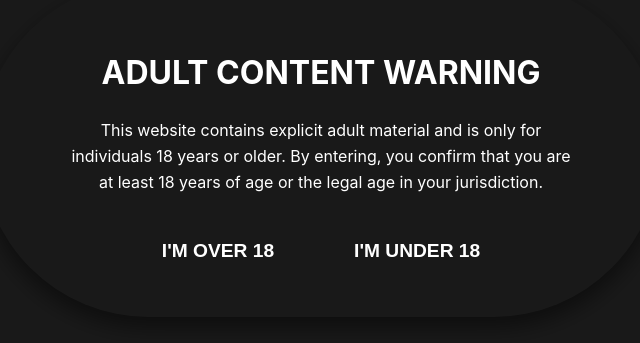
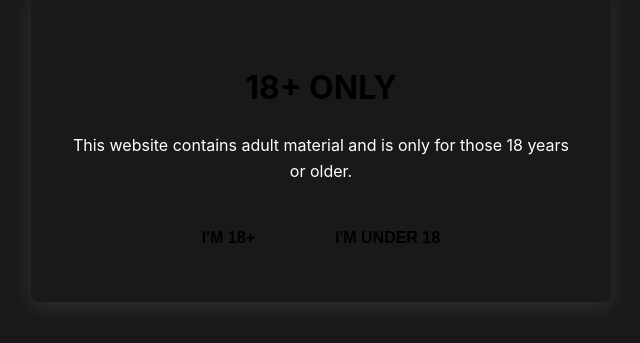
Before and after one commit to itsgbemi/cumtoys, a Next.js app: page / in a window 1280 px wide. Shown: the part 251-594 px from the top of the page, without its empty margins (319-959 px from the left). Built offline with nearby package versions, Linux system fonts and the light colour scheme.

Commit message:
Update index.js

```diff
--- a/pages/index.js
+++ b/pages/index.js
@@ -6,6 +6,7 @@ export default function CumToysStore() {
   const [isMobile, setIsMobile] = useState(false);
   const [activeFooterSections, setActiveFooterSections] = useState({});
   const [isAgeVerified, setIsAgeVerified] = useState(false);
+  const [isUnder18, setIsUnder18] = useState(false);
 
   useEffect(() => {
     const handleResize = () => { setIsMobile(window.innerWidth <= 768); };
@@ -18,12 +19,8 @@ export default function CumToysStore() {
     setActiveFooterSections(prev => ({ ...prev, [section]: !prev[section] }));
   };
 
-  const handleUnder18 = () => {
-    window.location.href = 'https://www.google.com'; // Redirect to safe site
-  };
-
   const styles = {
-    root: { '--font-xs': '0.75rem', '--font-sm': '0.875rem', '--font-base': '1rem', '--font-lg': '1.125rem', '--font-xl': '1.25rem', '--font-2xl': '1.5rem', '--font-3xl': '1.875rem', '--font-4xl': '2.25rem', '--font-5xl': '3rem', '--font-6xl': '3.75rem', '--color-black': '#000', '--color-white': '#fff', '--color-gray-100': '#f3f4f6', '--color-gray-200': '#e5e7eb', '--color-gray-300': '#d1d5db', '--color-gray-400': '#9ca3af', '--color-gray-500': '#6b7280', '--color-gray-600': '#4b5563', '--color-gray-700': '#374151', '--color-gray-800': '#1f2937', '--color-gray-900': '#111827', '--color-red-500': '#ef4444', '--color-red-600': '#dc2626', '--color-green-500': '#10b981' },
+    root: { '--font-xs': '0.75rem', '--font-sm': '0.875rem', '--font-base': '1rem', '--font-lg': '1.125rem', '--font-xl': '1.25rem', '--font-2xl': '1.5rem', '--font-3xl': '1.875rem', '--font-4xl': '2.25rem', '--font-5xl': '3rem', '--font-6xl': '3.75rem', '--color-black': '#000', '--color-white': '#fff', '--color-gray-100': '#f3f4f6', '--color-gray-200': '#e5e7eb', '--color-gray-300': '#d1d5db', '--color-gray-400': '#9ca3af', '--color-gray-500': '#6b7280', '--color-gray-600': '#4b5563', '--color-gray-700': '#374151', '--color-gray-800': '#1f2937', '--color-gray-900': '#111827', '--color-red-500': '#ef4444', '--color-red-600': '#dc2626' },
     global: { margin: 0, padding: 0, boxSizing: 'border-box', fontFamily: "'Inter', sans-serif", lineHeight: 1.6, color: 'var(--color-white)' },
     preHeader: { backgroundColor: 'var(--color-black)', padding: '8px 20px', display: 'flex', gap: '10px', justifyContent: 'space-between', alignItems: 'center' },
     shopNowBtn: { backgroundColor: 'var(--color-red-500)', color: 'var(--color-black)', padding: '6px 12px', border: 'none', fontSize: '0.6rem', fontWeight: 500, letterSpacing: '0.03em', minWidth: '80px', textAlign: 'center', textDecoration: 'none', display: 'inline-block', transition: 'background-color 0.3s', cursor: 'pointer' },
@@ -36,7 +33,6 @@ export default function CumToysStore() {
     footerList: { listStyle: 'none', overflow: 'hidden', transition: 'max-height 0.3s ease', maxHeight: isMobile ? 0 : '1000px' },
     activeFooterList: { maxHeight: '1000px' },
     footerBottom: { textAlign: isMobile ? 'left' : 'center', marginTop: '40px', paddingTop: '20px', borderTop: '1px solid #444', fontSize: 'var(--font-sm)' },
-    // Updated age gate styles
     ageGate: {
       position: 'fixed',
       top: 0,
@@ -45,74 +41,79 @@ export default function CumToysStore() {
       height: '100%',
       backgroundColor: 'rgba(0,0,0,0.9)',
       display: 'flex',
+      flexDirection: 'column',
       justifyContent: 'center',
       alignItems: 'center',
       zIndex: 1000
     },
     ageGateContent: {
-      backgroundColor: 'var(--color-gray-800)',
-      borderRadius: '9999px', // Pill shape
+      backgroundColor: 'var(--color-black)',
       padding: '40px',
-      maxWidth: '600px',
+      borderRadius: '8px',
+      boxShadow: '0 4px 20px rgba(255, 255, 255, 0.1)',
+      maxWidth: '500px',
       width: '90%',
-      textAlign: 'center',
-      boxShadow: '0 10px 25px rgba(0, 0, 0, 0.5)'
+      textAlign: 'center'
     },
-    ageGateTitle: {
-      color: 'white',
-      fontSize: '2rem',
-      marginBottom: '20px'
-    },
-    ageGateText: {
-      color: 'white',
-      maxWidth: '500px',
-      margin: '20px auto',
-      lineHeight: '1.6'
-    },
-    ageGateButtonGroup: {
+    ageGateButtons: {
       display: 'flex',
+      gap: '20px',
       justifyContent: 'center',
-      gap: '20px',
       marginTop: '30px'
     },
     ageGateButton: {
       padding: '15px 30px',
-      fontSize: '1.2rem',
+      fontSize: '1rem',
       cursor: 'pointer',
-      border: 'none',
-      borderRadius: '9999px',
+      borderRadius: '4px',
       fontWeight: 'bold',
-      transition: 'all 0.3s ease'
+      transition: 'all 0.3s'
     },
-    ageGateButtonConfirm: {
-      backgroundColor: 'var(--color-green-500)',
-      color: 'white'
+    ageGateConfirm: {
+      backgroundColor: 'var(--color-white)',
+      color: 'var(--color-black)',
+      border: 'none'
     },
-    ageGateButtonDeny: {
-      backgroundColor: 'var(--color-red-600)',
-      color: 'white'
+    ageGateDeny: {
+      backgroundColor: 'transparent',
+      color: 'var(--color-white)',
+      border: '2px solid var(--color-white)'
+    },
+    ageGateTitle: {
+      color: 'var(--color-red-500)',
+      fontSize: '2rem',
+      marginBottom: '20px',
+      fontWeight: 'bold'
     }
   };
+
+  if (isUnder18) {
+    return (
+      <div style={{ ...styles.global, ...styles.ageGate }}>
+        <div style={styles.ageGateContent}>
+          <h2 style={styles.ageGateTitle}>18+ ONLY</h2>
+          <p style={{ color: 'white', margin: '20px 0' }}>You must be 18 or older to access this site.</p>
+        </div>
+      </div>
+    );
+  }
 
   if (!isAgeVerified) {
     return (
       <div style={{ ...styles.global, ...styles.ageGate }}>
         <div style={styles.ageGateContent}>
-          <h2 style={styles.ageGateTitle}>ADULT CONTENT WARNING</h2>
-          <p style={styles.ageGateText}>
-            This website contains explicit adult material and is only for individuals 18 years or older.
-            By entering, you confirm that you are at least 18 years of age or the legal age in your jurisdiction.
-          </p>
-          <div style={styles.ageGateButtonGroup}>
+          <h2 style={styles.ageGateTitle}>18+ ONLY</h2>
+          <p style={{ color: 'white', margin: '20px 0' }}>This website contains adult material and is only for those 18 years or older.</p>
+          <div style={styles.ageGateButtons}>
             <button
-              style={{ ...styles.ageGateButton, ...styles.ageGateButtonConfirm }}
+              style={{ ...styles.ageGateButton, ...styles.ageGateConfirm }}
               onClick={() => setIsAgeVerified(true)}
             >
-              I'M OVER 18
+              I'M 18+
             </button>
             <button
-              style={{ ...styles.ageGateButton, ...styles.ageGateButtonDeny }}
-              onClick={handleUnder18}
+              style={{ ...styles.ageGateButton, ...styles.ageGateDeny }}
+              onClick={() => setIsUnder18(true)}
             >
               I'M UNDER 18
             </button>
```
